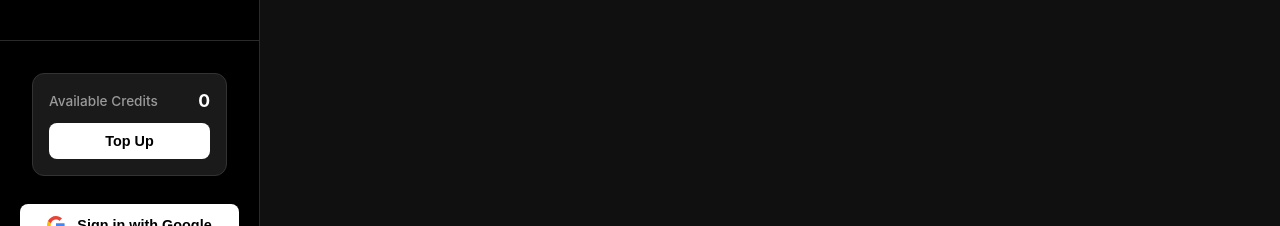
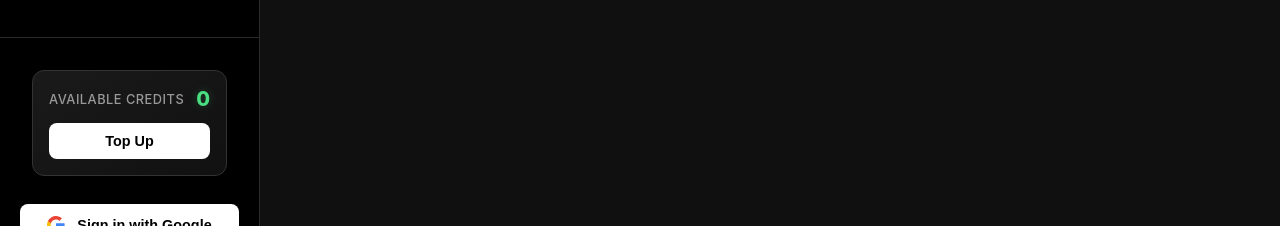
Before and after one commit to Chidera-M-C/titan-ultra-engine, a React (Vite) app: page / in a window 1280 px wide. Shown: the part 534-760 px from the top of the page. Built offline with nearby package versions, Linux system fonts and the light colour scheme; no server answers.

Commit message:
Update CreditsCard.css

```diff
--- a/src/components/Sidebar/CreditsCard.css
+++ b/src/components/Sidebar/CreditsCard.css
@@ -4,18 +4,20 @@
 }
 
 .credits-display-card {
-  background: #1a1a1a;
+  background: linear-gradient(145deg, #1a1a1a, #111);
   border: 1px solid #333;
   border-radius: 12px;
   padding: 16px;
   display: flex;
   flex-direction: column;
   gap: 12px;
-  transition: border-color 0.2s ease;
+  transition: all 0.3s ease;
+  box-shadow: 0 4px 15px rgba(0, 0, 0, 0.3);
 }
 
 .credits-display-card:hover {
   border-color: #444;
+  transform: translateY(-2px);
 }
 
 .credits-header {
@@ -26,15 +28,18 @@
 
 .credits-label {
   color: #999;
-  font-size: 0.85rem;
+  font-size: 0.8rem;
   font-weight: 500;
+  text-transform: uppercase;
+  letter-spacing: 0.5px;
 }
 
 .credits-count {
-  color: #fff;
-  font-size: 1.1rem;
-  font-weight: 700;
+  color: #4ade80; /* Success green */
+  font-size: 1.25rem;
+  font-weight: 800;
   font-family: 'Inter', sans-serif;
+  text-shadow: 0 0 10px rgba(74, 222, 128, 0.25);
 }
 
 .premium-topup-button {
@@ -44,20 +49,19 @@
   border-radius: 8px;
   padding: 10px;
   font-size: 0.9rem;
-  font-weight: 600;
+  font-weight: 700;
   cursor: pointer;
   transition: all 0.2s ease;
   width: 100%;
 }
 
 .premium-topup-button:hover {
-  background: #e5e5e5;
-  transform: translateY(-1px);
+  background: #f0f0f0;
+  box-shadow: 0 0 15px rgba(255, 255, 255, 0.1);
 }
 
 .premium-topup-button:disabled {
   background: #333;
   color: #666;
   cursor: not-allowed;
-  transform: none;
 }
```
